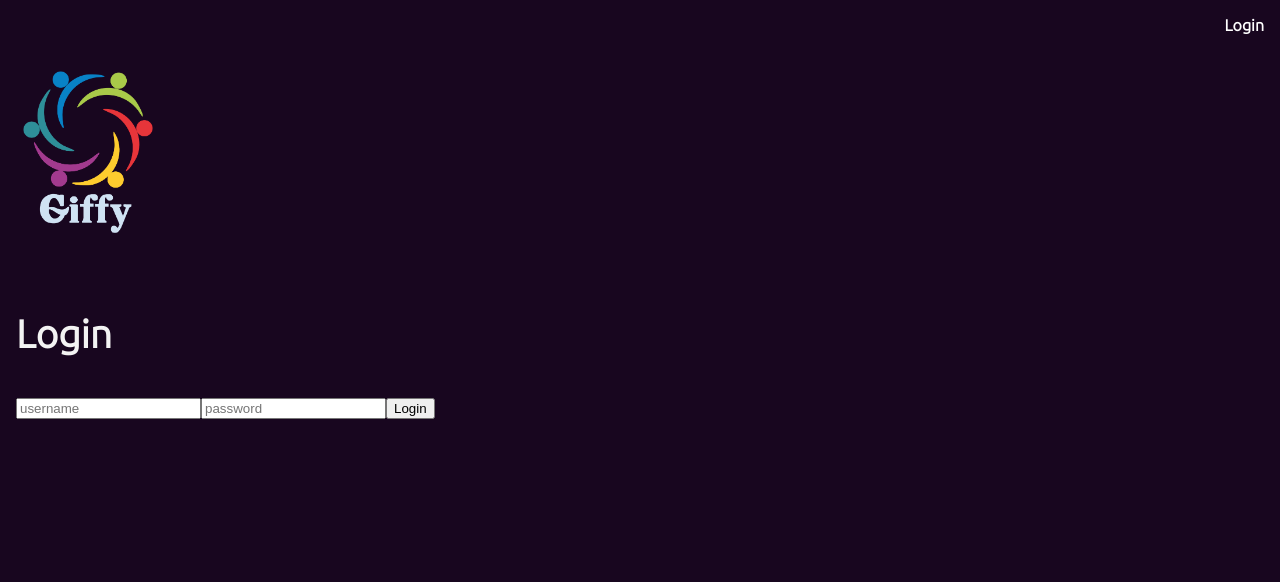
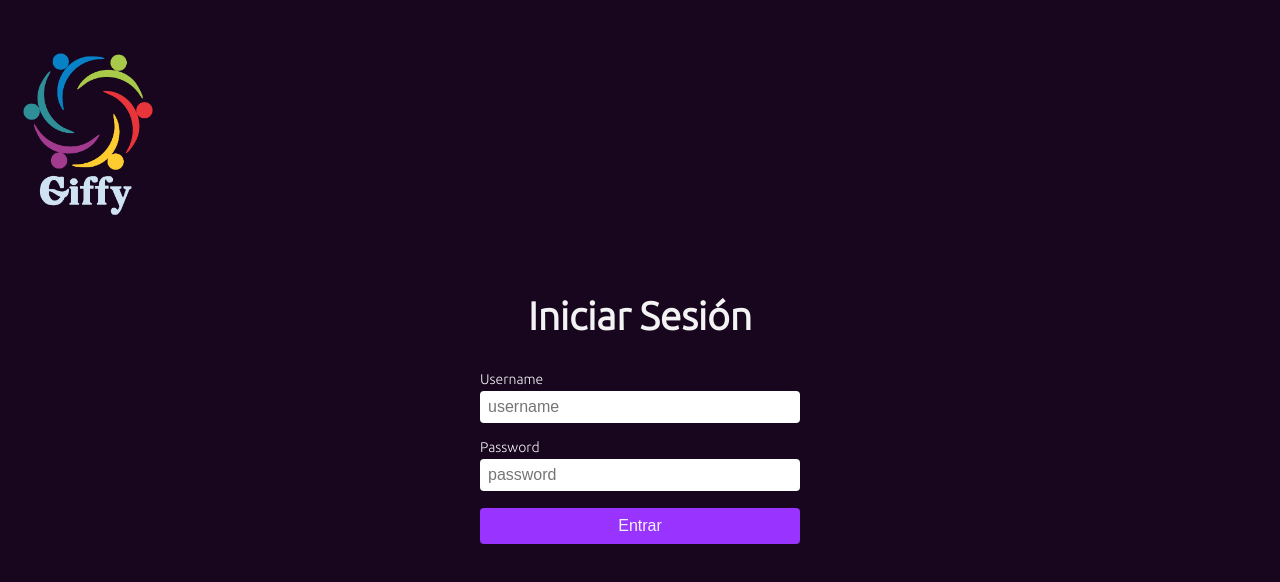
Before and after one commit to Korin92/curso-react, a React (Create React App) app in the folder giffy/: page /login in a window 1280 px wide. Shown: the top 582 px of the page. Built offline with nearby package versions, Linux system fonts and the light colour scheme.

Commit message:
feat/formik

```diff
--- a/giffy/public/index.html
+++ b/giffy/public/index.html
@@ -29,6 +29,7 @@
 
 <body>
   <noscript>You need to enable JavaScript to run this app.</noscript>
+  <div id="modal-root"></div>
   <div id="root"></div>
   <!--
       This HTML file is a template.
--- a/giffy/src/components/Fav/index.js
+++ b/giffy/src/components/Fav/index.js
@@ -1,26 +1,37 @@
-import React from "react";
+import React, { useState } from "react";
 import useUser from "../../hooks/useUser";
 import { useLocation } from "wouter";
+import Modal from "../../components/Modal";
+import Login from '../../components/Login';
+
 import "./Fav.css";
 
 export default function Fav({ id }) {
   const { isLogged, addFav, favs } = useUser();
   const [, navigate] = useLocation();
+  const [showModal, setShowModal] = useState(false);
 
   const isFaved = favs.some((favId) => favId === id);
 
   const handleClick = () => {
-    if (!isLogged) return navigate("/login");
+    if (!isLogged) return setShowModal(true);
     addFav({ id });
+  };
+
+  const handleClose = () => {
+    setShowModal(false);
   };
 
   const [label, emoji] = isFaved ? ["Remove Gif", "❌"] : ["Add Gif", "❤️"];
 
   return (
-    <button className="gf-Fav" onClick={handleClick}>
-      <span role="img" aria-label={label}>
-        {emoji}
-      </span>
-    </button>
+    <>
+      <button className="gf-Fav" onClick={handleClick}>
+        <span role="img" aria-label={label}>
+          {emoji}
+        </span>
+      </button>
+      {showModal && <Modal onClose={handleClose}><Login /></Modal>}
+    </>
   );
 }
--- a/giffy/src/components/Header/index.js
+++ b/giffy/src/components/Header/index.js
@@ -1,27 +1,28 @@
-import React from 'react';
-import { Link } from 'wouter';
-import useUser from '../../hooks/useUser';
-import './index.css';
+import React from "react";
+import { useRoute, Link } from "wouter";
+import useUser from "../../hooks/useUser";
+import "./index.css";
 
 export default function Header() {
+  const { isLogged, logout } = useUser();
+  const [match] = useRoute("/login");
 
-    const {isLogged, logout} = useUser();
-    const handleClick = e =>{
-        e.preventDefault()
-        logout()
-    }
-    return (
-        <header className='gif-header'>
-            {
-                isLogged
-                    ? <Link to='#' onClick={handleClick}>
-                        Logout
-                    </Link>
-                    : <Link to='/login'>
-                        Login
-                    </Link>
-            }
+  const handleClick = (e) => {
+    e.preventDefault();
+    logout();
+  };
 
-        </header>
-    )
+  const renderLoginButtons = ({ isLogged }) => {
+    return isLogged ? (
+      <Link to="#" onClick={handleClick}>
+        Cerrar sesión
+      </Link>
+    ) : (
+      <Link to="/login">Iniciar sesión</Link>
+    );
+  };
+
+  const content = match ? null : renderLoginButtons({ isLogged });
+
+  return <header className="gif-header">{content}</header>;
 }
--- /dev/null
+++ b/giffy/src/components/Login/Login.css
@@ -0,0 +1,33 @@
+.div-form{
+    display: flex;
+    justify-content: center;
+    align-items: center;
+}
+
+.form{
+    max-width: 320px;
+    width: 100%;
+}
+
+.form label{
+    display: block;
+    font-size: 14px;
+}
+
+.form input{
+    background: #fff;
+    border: none;
+    border-radius: 4px;
+    font-size: 16px;
+    display: block;
+    line-height: 2;
+    width: 100%;
+    padding: 0 8px;
+    margin-bottom: 16px;
+    margin-top: 4px;
+}
+
+.form .btn{
+    width: 100%;
+    border-radius: 4px;
+}
--- /dev/null
+++ b/giffy/src/components/Login/index.js
@@ -0,0 +1,53 @@
+import React, { useEffect, useState } from "react";
+import { useLocation } from "wouter";
+import useUser from "../../hooks/useUser";
+import "./Login.css";
+
+export default function Login() {
+  const [username, setUsername] = useState("");
+  const [password, setPassword] = useState("");
+  const [, navigate] = useLocation();
+  const { isLoginLoading, hasLoginError, login, isLogged } = useUser();
+
+  useEffect(() => {
+    if (isLogged) navigate("/");
+  }, [isLogged, navigate]);
+
+  const handleSubmit = (e) => {
+    e.preventDefault();
+    login({ username, password });
+  };
+
+  return (
+    <>
+      <div className="div-form">
+        {isLoginLoading && <strong>Comprobando credenciales...</strong>}
+        {!isLoginLoading && (
+          <form className="form" onSubmit={handleSubmit}>
+            <label>
+              Username
+              <input
+                placeholder="username"
+                onChange={(e) => setUsername(e.target.value)}
+                value={username}
+              />
+            </label>
+
+            <label>
+              Password
+              <input
+                type="password"
+                onChange={(e) => setPassword(e.target.value)}
+                placeholder="password"
+                value={password}
+              />
+            </label>
+
+            <button className="btn">Entrar</button>
+          </form>
+        )}
+        {hasLoginError && <strong>Credenciales inválidas</strong>}
+      </div>
+    </>
+  );
+}
--- /dev/null
+++ b/giffy/src/components/Modal/Modal.css
@@ -0,0 +1,25 @@
+.modal {
+  background-color: rgba(255, 255, 255, 0.8);
+  backdrop-filter: blur(5px);
+  position: fixed;
+  bottom: 0;
+  top: 0;
+  left: 0;
+  right: 0;
+  z-index: 100000000;
+}
+
+.modal-content {
+  background: #111;
+  width: 300px;
+  padding: 10px 20px;
+  height: 80vh;
+  margin: 10vh auto;
+  position: relative;
+
+}
+
+.modal-content .btn {
+  display: block;
+  margin-bottom: 32px;
+}
--- /dev/null
+++ b/giffy/src/components/Modal/index.js
@@ -0,0 +1,23 @@
+import React from "react";
+import ReactDOM from "react-dom";
+import "./Modal.css";
+
+function Modal({ children, onClose }) {
+  return (
+    <div className="modal">
+      <div className="modal-content">
+        <button className="btn" onClick={onClose}>
+          ❌
+        </button>
+        {children}
+      </div>
+    </div>
+  );
+}
+
+export default function ModalPortal({ children, onClose }) {
+  return ReactDOM.createPortal(
+    <Modal onClose={onClose}>{children}</Modal>,
+    document.getElementById("modal-root")
+  );
+}
--- a/giffy/src/components/SearchForm/index.js
+++ b/giffy/src/components/SearchForm/index.js
@@ -44,7 +44,6 @@ function SearchForm({ initialKeyword = '', initialRating = 'g' }) {
                     <option key={rating}>{rating}</option>
                 ))}
             </select>
-            <small>{times}</small>
         </form>
     )
 }
--- /dev/null
+++ b/giffy/src/pages/Login/index.css
@@ -0,0 +1,3 @@
+.title{
+    text-align: center;
+}
--- a/giffy/src/pages/Login/index.js
+++ b/giffy/src/pages/Login/index.js
@@ -1,43 +1,12 @@
-import React, { useEffect, useState } from "react";
-import { useLocation } from "wouter";
-import useUser from "../../hooks/useUser";
+import React from "react";
+import Login from "../../components/Login";
+import './index.css';
 
-export default function Login() {
-  const [username, setUsername] = useState("");
-  const [password, setPassword] = useState("");
-  const [, navigate] = useLocation();
-  const { isLoginLoading, hasLoginError, login, isLogged } = useUser();
-
-  useEffect(() => {
-    if (isLogged) navigate("/");
-  }, [isLogged, navigate]);
-
-  const handleSubmit = (e) => {
-    e.preventDefault();
-    login({ username, password });
-  };
-
+export default function LoginPage() {
   return (
     <>
-      <h2>Login</h2>
-      {isLoginLoading && <strong>Checking credentials...</strong>}
-      {!isLoginLoading && (
-        <form onSubmit={handleSubmit}>
-          <input
-            placeholder="username"
-            onChange={(e) => setUsername(e.target.value)}
-            value={username}
-          />
-          <input
-            type="password"
-            onChange={(e) => setPassword(e.target.value)}
-            placeholder="password"
-            value={password}
-          />
-          <button>Login</button>
-        </form>
-      )}
-      {hasLoginError && <strong>Credentials are invalid</strong>}
+      <h2 className='title'>Iniciar Sesión</h2>
+      <Login></Login>
     </>
   );
 }
```
